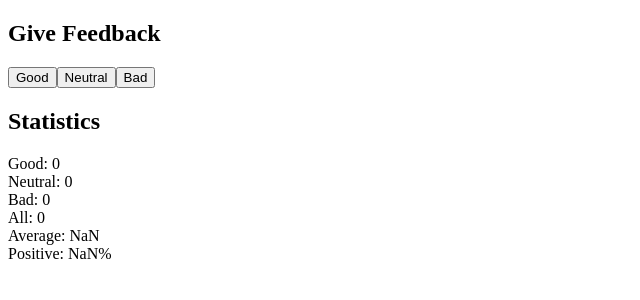
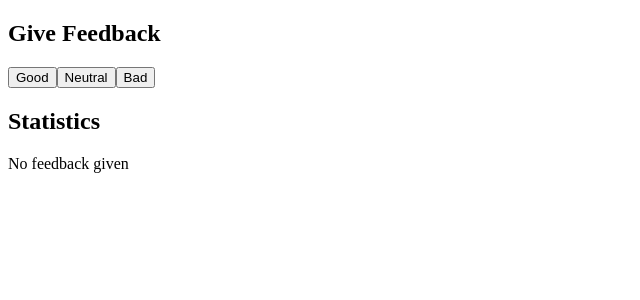
Before and after one commit to Daniel-Alkhrysat/Fullstack-Open-2022, a React (Create React App) app in the folder part1/unicafe/: page / in a window 1280 px wide. Shown: the top 300 px of the page, without its empty margins (0-640 px from the left). Built offline with nearby package versions, Linux system fonts and the light colour scheme.

Commit message:
exercise 1.9

```diff
--- a/part1/unicafe/src/App.js
+++ b/part1/unicafe/src/App.js
@@ -7,6 +7,10 @@ const Button = ({text, handleClick}) => (
 )
 
 const Statistics = ({ good, neutral, bad }) => {
+	if (good === 0 && neutral === 0 && bad === 0) {
+		return "No feedback given"
+	}
+	else {
 		return (
 			<div>
 				<div>Good: {good}</div>
@@ -17,6 +21,7 @@ const Statistics = ({ good, neutral, bad }) => {
 				<div>Positive: {good/(good+neutral+bad)*100}%</div>
 			</div>
 		)
+	}
 }
 const App = () => {
   // save clicks of each button to its own state
```
Lines whose indentation alone changed are shown as unchanged.
